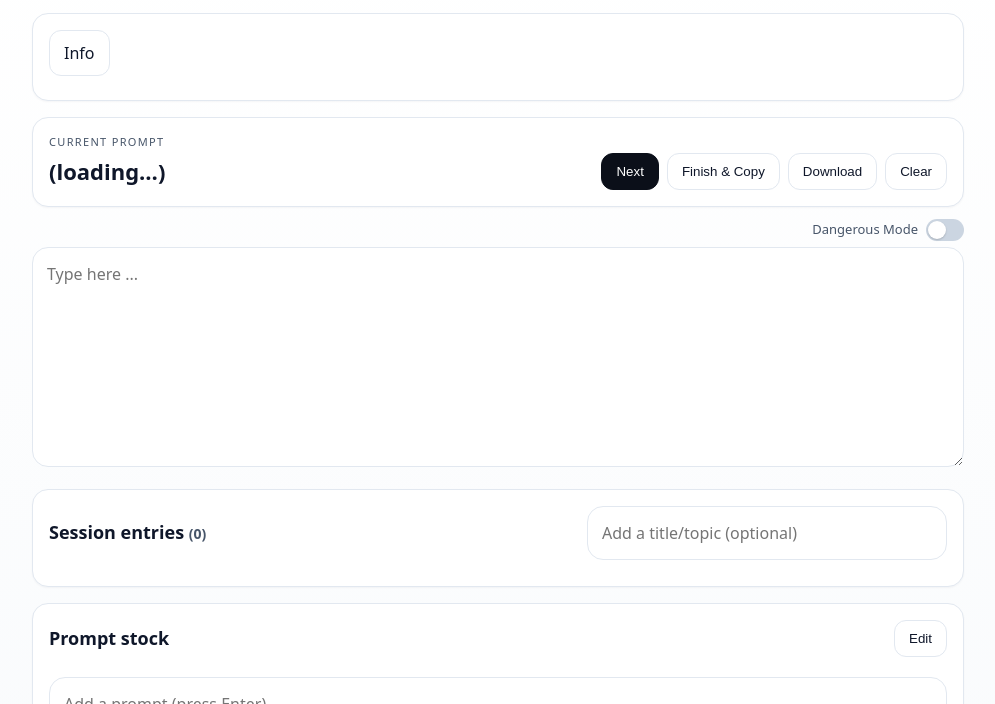
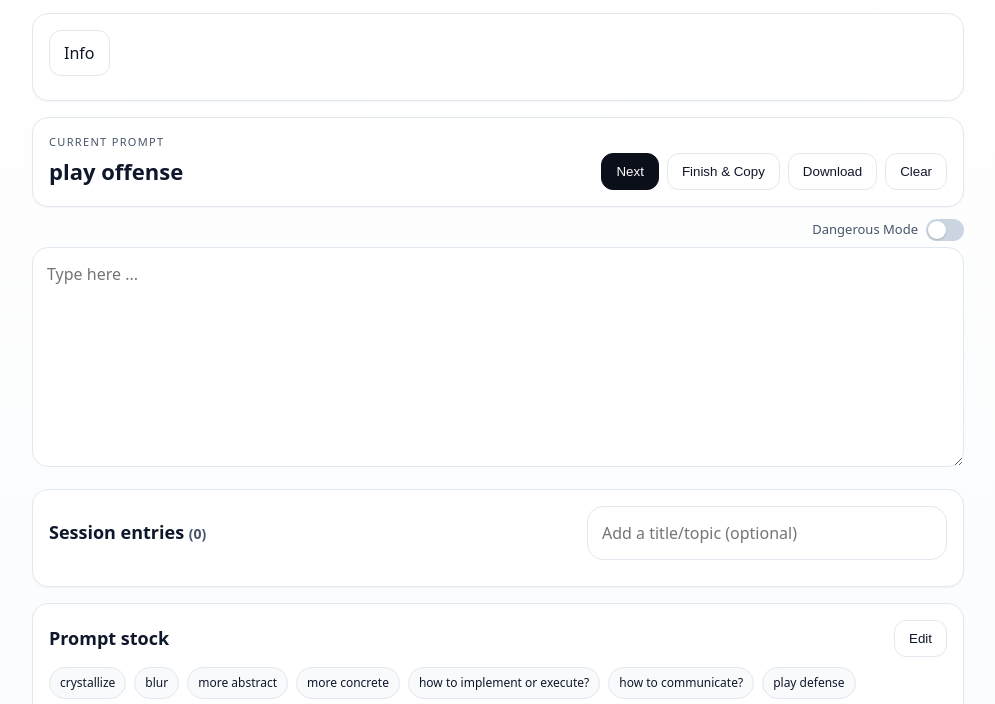
Before and after one commit to CharlotteBeate/Ideator, a plain HTML site: page index.html in a window 1280 px wide. Shown: the part 87-791 px from the top of the page, without its empty margins (142-1137 px from the left). Drawn offline with Linux system fonts and the light colour scheme.

Commit message:
Update index.html

```diff
--- a/index.html
+++ b/index.html
@@ -127,6 +127,7 @@
   </div>
 
 <script>
+
   const DEFAULT_PROMPTS = [
     "crystallize",
     "blur",
@@ -141,7 +142,48 @@
     "How to make more narrow/concrete/implementable next week?"
   ];
 
-  // rest of JS unchanged from previous version...
+  // --- State (localStorage-backed) ---
+  const store = {
+    get prompts() { return JSON.parse(localStorage.getItem("ig.prompts") || "null") || DEFAULT_PROMPTS; },
+    set prompts(v) { localStorage.setItem("ig.prompts", JSON.stringify(v)); },
+    get current() { return JSON.parse(localStorage.getItem("ig.current") || "null"); },
+    set current(v) { localStorage.setItem("ig.current", JSON.stringify(v)); },
+    get entries() { return JSON.parse(localStorage.getItem("ig.entries") || "[]"); },
+    set entries(v) { localStorage.setItem("ig.entries", JSON.stringify(v)); }
+  };
+
+  // --- DOM refs ---
+  const chips = document.getElementById("chips");
+  const currentPromptEl = document.getElementById("currentPrompt");
+  const lastPromptEl = document.getElementById("lastPrompt");
+
+  function randPrompt(stock, last) {
+    if (!stock.length) return "(add prompts)";
+    if (stock.length === 1) return stock[0];
+    let p; do { p = stock[Math.floor(Math.random() * stock.length)]; } while (p === last);
+    return p;
+  }
+
+  function renderPrompts() {
+    chips.innerHTML = "";
+    store.prompts.forEach(p => {
+      const span = document.createElement("span");
+      span.className = "chip";
+      span.textContent = p;
+      chips.appendChild(span);
+    });
+  }
+
+  function setPrompt(p) {
+    store.current = p;
+    currentPromptEl.textContent = p;
+  }
+
+  // --- Init ---
+  (function init(){
+    renderPrompts();
+    setPrompt(store.current || randPrompt(store.prompts));
+  })();
 </script>
 </body>
 </html>
```
